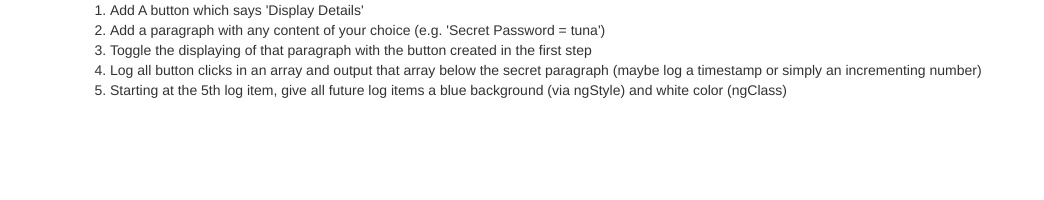
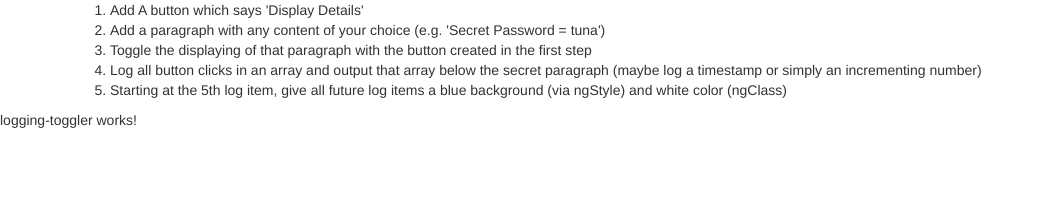
Before and after one commit to AlexL70/UdemyAngular5Project, an Angular app in the folder Assignments/basics-assignment-3/: page / in a window 1280 px wide. Shown: the top 200 px of the page, without its empty margins (0-1044 px from the left). Built offline with nearby package versions, Linux system fonts and the light colour scheme.

Commit message:
Basic assignment 3; add logging-toggler component

```diff
--- a/Assignments/basics-assignment-3/src/app/app.component.html
+++ b/Assignments/basics-assignment-3/src/app/app.component.html
@@ -11,3 +11,4 @@
     </div>
   </div>
 </div>
+<app-logging-toggler></app-logging-toggler>
--- a/Assignments/basics-assignment-3/src/app/app.module.ts
+++ b/Assignments/basics-assignment-3/src/app/app.module.ts
@@ -4,10 +4,12 @@ import { FormsModule } from '@angular/forms';
 import { HttpModule } from '@angular/http';
 
 import { AppComponent } from './app.component';
+import { LoggingTogglerComponent } from './logging-toggler/logging-toggler.component';
 
 @NgModule({
   declarations: [
-    AppComponent
+    AppComponent,
+    LoggingTogglerComponent
   ],
   imports: [
     BrowserModule,
--- /dev/null
+++ b/Assignments/basics-assignment-3/src/app/logging-toggler/logging-toggler.component.html
@@ -0,0 +1,3 @@
+<p>
+  logging-toggler works!
+</p>
--- /dev/null
+++ b/Assignments/basics-assignment-3/src/app/logging-toggler/logging-toggler.component.ts
@@ -0,0 +1,15 @@
+import { Component, OnInit } from '@angular/core';
+
+@Component({
+  selector: 'app-logging-toggler',
+  templateUrl: './logging-toggler.component.html',
+  styleUrls: ['./logging-toggler.component.css']
+})
+export class LoggingTogglerComponent implements OnInit {
+
+  constructor() { }
+
+  ngOnInit() {
+  }
+
+}
```
Also changed, not shown: Assignments/basics-assignment-3/src/app/logging-toggler/logging-toggler.component.css (added).
